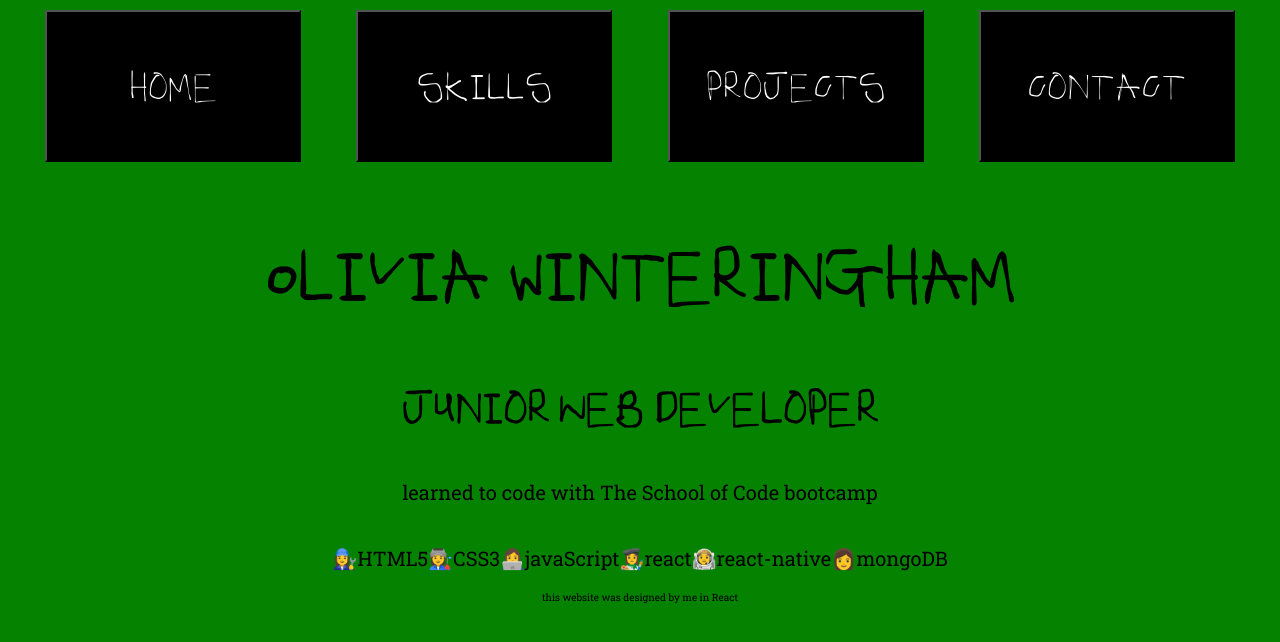
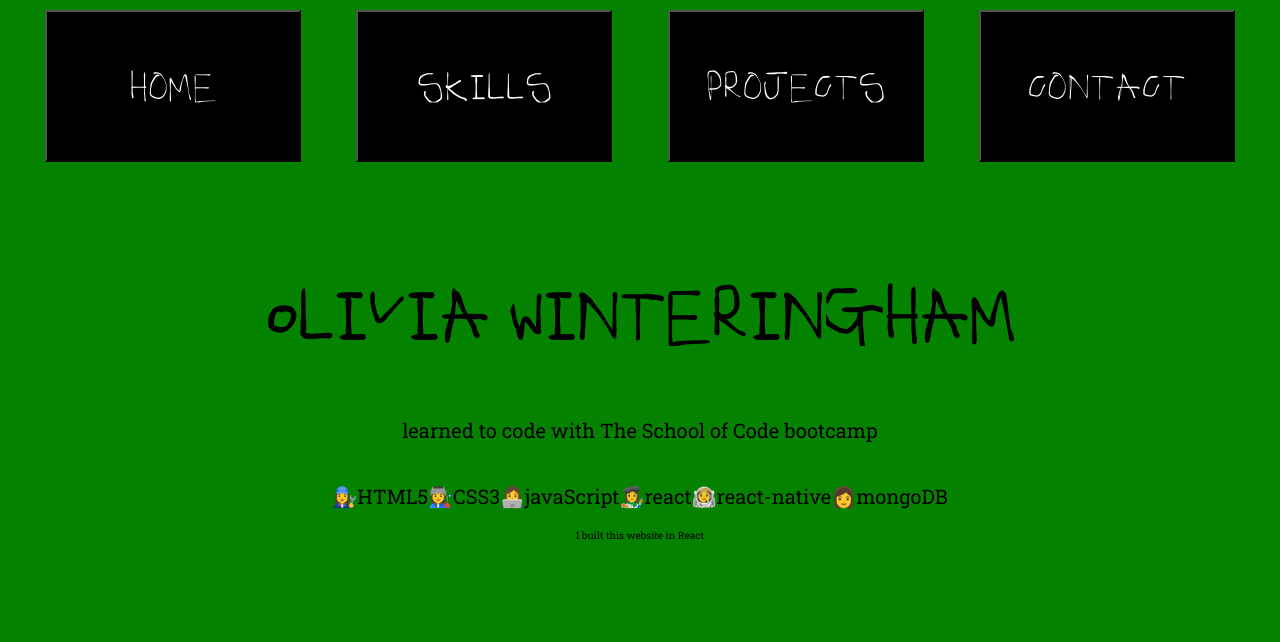
Before and after one commit to OliviaWinteringham/portfolio, a React app: page / in a window 1280 px wide. Built offline with nearby package versions, Linux system fonts and the light colour scheme; a web font is replaced by a local one.

Commit message:
removed junior webdev

```diff
--- a/public/index.html
+++ b/public/index.html
@@ -30,7 +30,7 @@
 
     <link rel="manifest" href="%PUBLIC_URL%/manifest.json" />
 
-    <title>Olivia Junior Dev</title>
+    <title>Olivia Winteringham</title>
 
   </head>
   <body>
--- a/src/Components/Home/Home.module.css
+++ b/src/Components/Home/Home.module.css
@@ -4,12 +4,13 @@
   align-items: center;
   flex-direction: column;
   height: 50%;
-  padding-top: 2%;
+  padding-top: 5%;
 }
 
 .oliviaHeader {
   font-family: "olivia", sans-serif;
   font-size: 60px;
+  padding: 10px, 60px;
 }
 
 #oliviaHeaderHover:hover {
@@ -67,15 +68,6 @@
   font-family: "Roboto Slab", serif;
   font-size: 20px;
 }
-
-/* @keyframes buttonSpin {
-  from {
-    transform: rotate(0deg);
-  }
-  to {
-    transform: rotate(360deg);
-  }
-} */
 
 .languages {
   font-family: "Roboto Slab", serif;
--- a/src/Components/Home/index.js
+++ b/src/Components/Home/index.js
@@ -14,10 +14,9 @@ function Home() {
         <h1 className={css.oliviaHeader} id={css.oliviaHeaderHover}>
           Olivia Winteringham
         </h1>
-        <h2 className={css.oliviaDescription}>junior web developer</h2>
         <p className={css.intro}>learned to code with The School of Code bootcamp</p>
       </div>
-      <p className={css.languages}>
+     <p className={css.languages}>
         <Emoji symbol="👩‍🔧" label="woman mechanic" />HTML5{"  "}
         <Emoji symbol="👩‍🏭" label="factory worker" /> CSS3{" "}
         <Emoji symbol="👩‍💻" label="woman technologist" /> javaScript{"  "}
@@ -27,7 +26,7 @@ function Home() {
         {"  "}
       </p>
       <p className={css.madeInReact}>
-        this website was designed by me in React
+        I built this website in React
       </p>
       </article>
     </>
```
